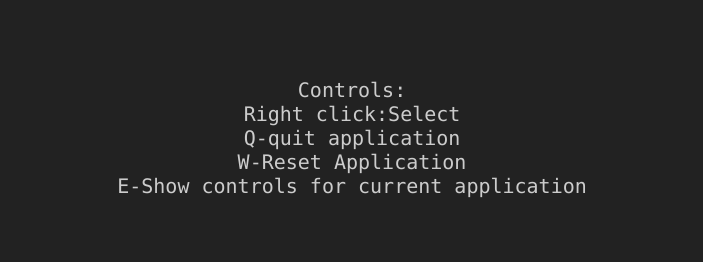
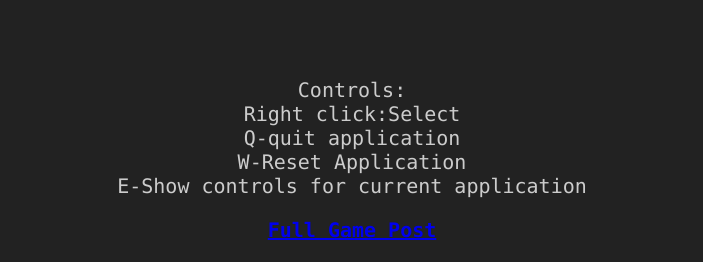
Before and after one commit to Scythe101/scythe-os, a plain HTML site: page index.html in a window 1280 px wide. Shown: the part 702-964 px from the top of the page, without its empty margins (288-991 px from the left). Before the commit the page ends 920 px from the top, so only its background shows below. Drawn offline with Linux system fonts and the light colour scheme.

Commit message:
Update index.html

```diff
--- a/index.html
+++ b/index.html
@@ -1135,6 +1135,7 @@ Q-quit application<br>
 W-Reset Application<br>
 E-Show controls for current application<br>
 <p>
+<b><a href=https://www.lexaloffle.com/bbs/?tid=51676>Full Game Post</a><b>
 </div>
 
 </div> <!-- body_0 -->
```
